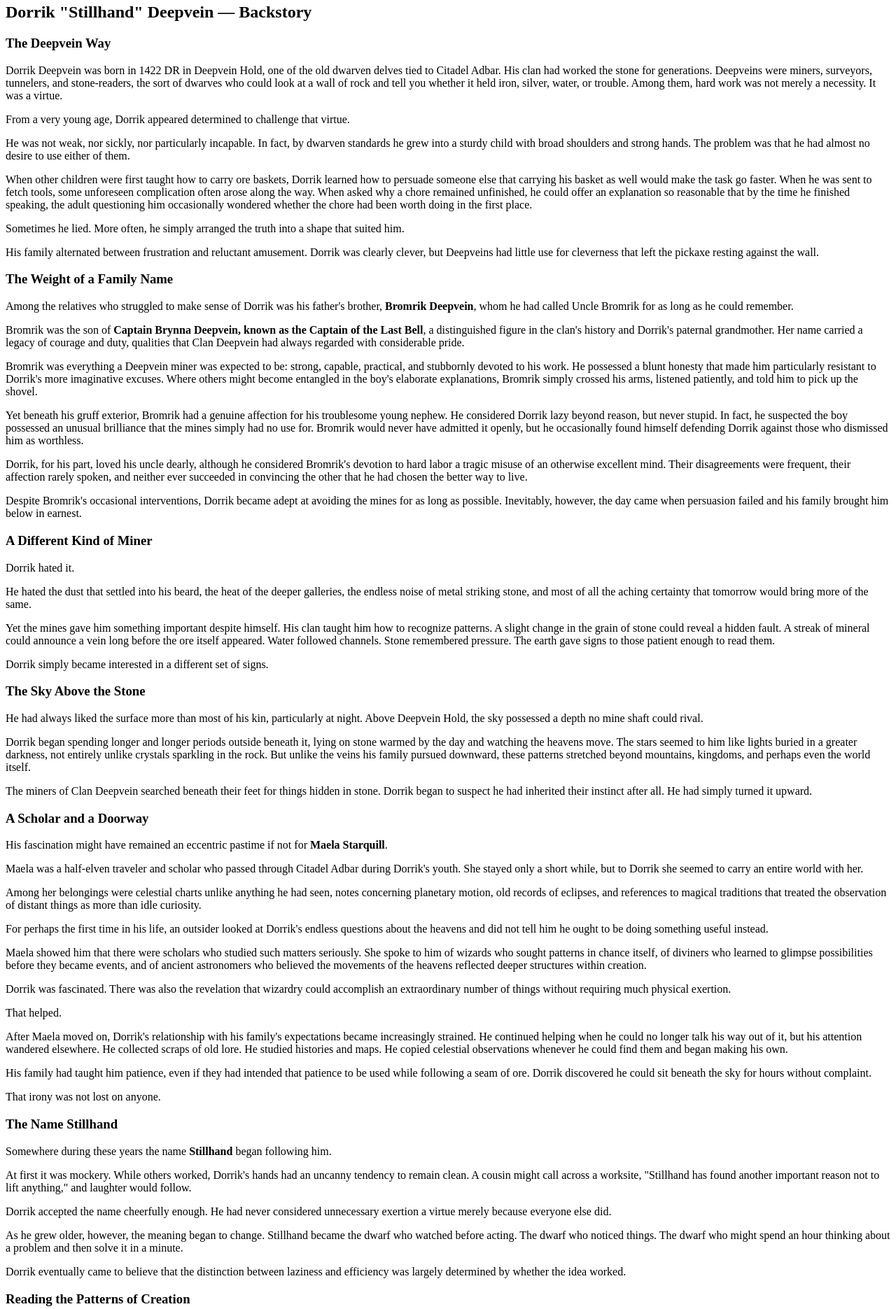
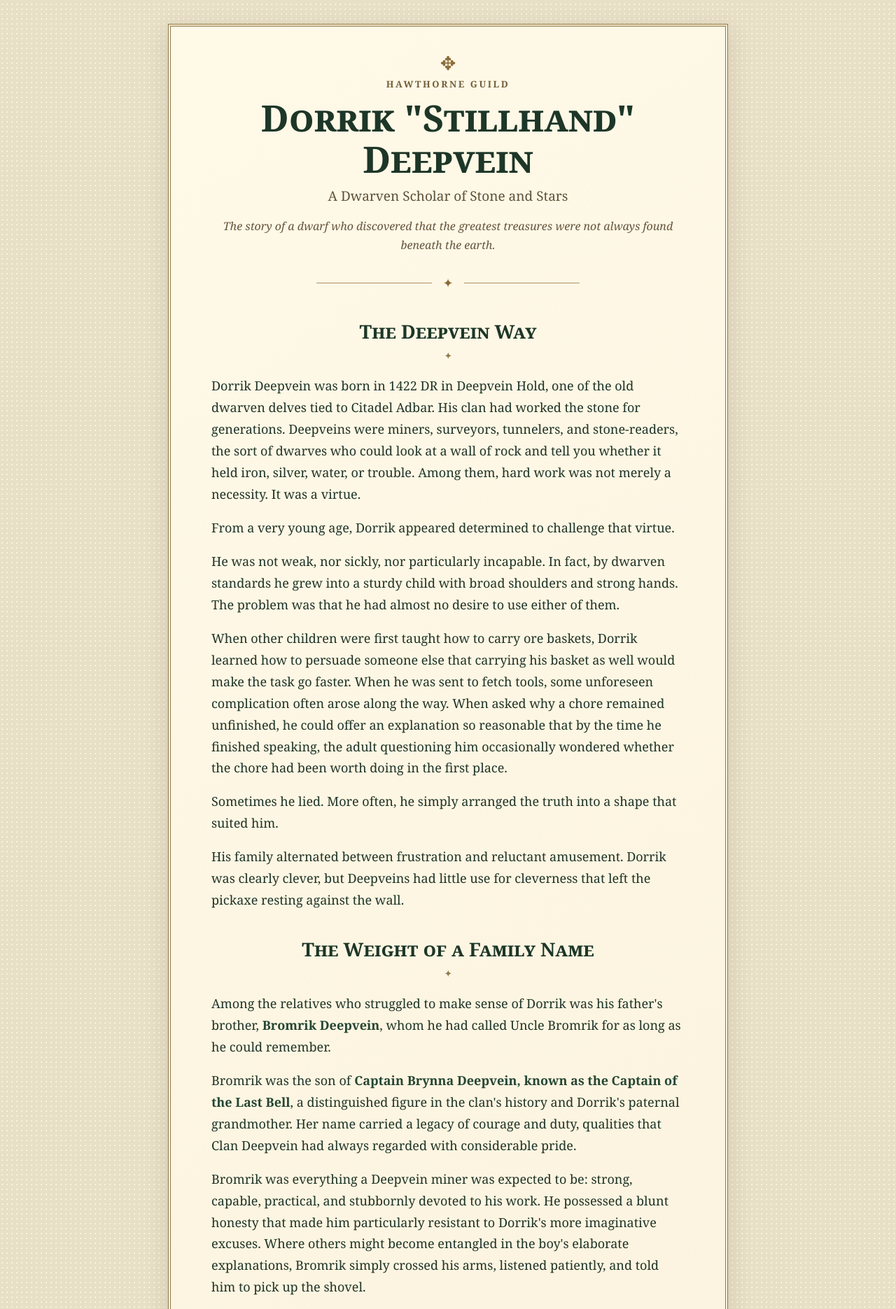
Before and after one commit to IamCaffy/hawthorne-alignment-atelier, a plain HTML site: page stillhand-backstory.html in a window 1280 px wide. Shown: the part 4-1875 px from the top of the page at 70% size. Drawn offline with Linux system fonts and the light colour scheme.

Commit message:
Create stillhand-backstory.html with structured content
Added HTML structure and metadata for Dorrik 'Stillhand' Deepvein's backstory, including title, description, and styles.

```diff
--- a/stillhand-backstory.html
+++ b/stillhand-backstory.html
@@ -1,7 +1,271 @@
 
-<h2>Dorrik "Stillhand" Deepvein — Backstory</h2>
+<!doctype html>
+<html lang="en">
+<head>
+  <meta charset="utf-8">
+  <meta name="viewport" content="width=device-width, initial-scale=1">
 
-<h3>The Deepvein Way</h3>
+  <meta name="description"
+        content="The story of Dorrik Stillhand Deepvein, a dwarven divination wizard of the Hawthorne Guild.">
+
+  <meta property="og:title"
+        content="Dorrik Stillhand Deepvein | Hawthorne Guild">
+
+  <meta property="og:description"
+        content="From the mines of Citadel Adbar to the mysteries of the stars, discover the story of Dorrik Stillhand Deepvein.">
+
+  <title>Dorrik "Stillhand" Deepvein | Hawthorne Guild</title>
+
+  <style>
+    :root {
+      color-scheme: light;
+      --ink: #203426;
+      --deep: #1d3627;
+      --gold: #907b4c;
+      --muted: #66553b;
+    }
+
+    * {
+      box-sizing: border-box;
+    }
+
+    body {
+      margin: 0;
+      color: var(--ink);
+      font: 18px/1.72 Georgia, 'Times New Roman', serif;
+      background: #e8dfc7;
+      background-image:
+        radial-gradient(#fff7df 1px, transparent 1px);
+      background-size: 7px 7px;
+    }
+
+    main {
+      width: min(800px, calc(100% - 32px));
+      margin: 38px auto;
+      padding: 38px clamp(24px, 5vw, 58px) 34px;
+      border: 4px double var(--gold);
+      background: linear-gradient(
+        145deg,
+        #fff9e8,
+        #f0e2c4
+      );
+      box-shadow: 0 10px 30px #564a342b;
+    }
+
+    /* Page header */
+
+    header {
+      text-align: center;
+      margin-bottom: 34px;
+    }
+
+    .mark {
+      font-size: 27px;
+      color: #8a6b37;
+      line-height: 1;
+    }
+
+    .eyebrow {
+      margin: 6px 0 2px;
+      font-size: 13px;
+      letter-spacing: .2em;
+      text-transform: uppercase;
+      color: #715d36;
+      font-weight: bold;
+    }
+
+    h1 {
+      color: var(--deep);
+      font-variant: small-caps;
+      font-size: clamp(34px, 5.6vw, 52px);
+      line-height: 1.12;
+      margin: 8px 0;
+    }
+
+    .subtitle {
+      font-size: 19px;
+      color: #5e5137;
+      margin: 8px 0;
+    }
+
+    .intro {
+      margin: 13px 0 0;
+      color: var(--muted);
+      font-size: 16px;
+      font-style: italic;
+    }
+
+    .ornament {
+      display: flex;
+      align-items: center;
+      gap: 15px;
+      justify-content: center;
+      margin: 24px auto 0;
+      color: #8a6b37;
+    }
+
+    .ornament::before,
+    .ornament::after {
+      content: "";
+      width: min(165px, 34%);
+      height: 1px;
+      background: #ab9261;
+    }
+
+    /* Backstory */
+
+    .story {
+      text-align: left;
+    }
+
+    .story section {
+      margin-bottom: 32px;
+    }
+
+    .story h2 {
+      color: var(--deep);
+      font-variant: small-caps;
+      font-size: 27px;
+      line-height: 1.25;
+      text-align: center;
+      margin: 38px 0 20px;
+      font-weight: bold;
+    }
+
+    .story h2::after {
+      content: "✦";
+      display: block;
+      font-size: 12px;
+      color: var(--gold);
+      margin-top: 10px;
+      font-variant: normal;
+    }
+
+    .story p {
+      margin: 0 0 17px;
+    }
+
+    .story strong {
+      color: #254633;
+      font-weight: bold;
+    }
+
+    .story em {
+      color: #68563b;
+    }
+
+    .story .emphasis {
+      font-style: italic;
+      text-align: center;
+      margin: 23px auto;
+      color: #715d36;
+    }
+
+    .story .closing {
+      text-align: center;
+      font-style: italic;
+      color: var(--deep);
+      font-size: 19px;
+      margin: 26px 0;
+    }
+
+    /* Footer */
+
+    footer {
+      text-align: center;
+      margin: 30px 0 0;
+      padding-top: 15px;
+      font-size: 14px;
+      color: #756344;
+      border-top: 1px solid #c5ae80;
+    }
+
+    /* Mobile */
+
+    @media (max-width: 640px) {
+      body {
+        font-size: 17px;
+      }
+
+      main {
+        margin: 14px auto;
+        padding: 25px 20px 23px;
+      }
+
+      .intro {
+        font-size: 15px;
+      }
+
+      .story h2 {
+        font-size: 24px;
+        margin-top: 30px;
+      }
+
+      .story section {
+        margin-bottom: 24px;
+      }
+    }
+
+    /* Print */
+
+    @media print {
+      body {
+        background: #fff;
+        font-size: 12pt;
+      }
+
+      main {
+        width: 100%;
+        margin: 0;
+        padding: 10px 25px;
+        border: 0;
+        box-shadow: none;
+        background: #fff;
+      }
+
+      .story h2 {
+        break-after: avoid;
+      }
+
+      .story p {
+        orphans: 3;
+        widows: 3;
+      }
+
+      footer {
+        display: none;
+      }
+    }
+  </style>
+</head>
+
+<body>
+<main>
+
+  <header>
+    <div class="mark" aria-hidden="true">✥</div>
+
+    <p class="eyebrow">Hawthorne Guild</p>
+
+    <h1>Dorrik "Stillhand" Deepvein</h1>
+
+    <p class="subtitle">
+      A Dwarven Scholar of Stone and Stars
+    </p>
+
+    <p class="intro">
+      The story of a dwarf who discovered that
+      the greatest treasures were not always
+      found beneath the earth.
+    </p>
+
+    <div class="ornament" aria-hidden="true">✦</div>
+  </header>
+
+  <article class="story">
+
+    <section>
+      <h2>The Deepvein Way</h2>
 
       <p>Dorrik Deepvein was born in 1422 DR in Deepvein Hold, one of the old dwarven delves tied to Citadel Adbar. His clan had worked the stone for generations. Deepveins were miners, surveyors, tunnelers, and stone-readers, the sort of dwarves who could look at a wall of rock and tell you whether it held iron, silver, water, or trouble. Among them, hard work was not merely a necessity. It was a virtue.</p>
 
@@ -14,8 +278,10 @@
       <p>Sometimes he lied. More often, he simply arranged the truth into a shape that suited him.</p>
 
       <p>His family alternated between frustration and reluctant amusement. Dorrik was clearly clever, but Deepveins had little use for cleverness that left the pickaxe resting against the wall.</p>
+    </section>
 
-<h3>The Weight of a Family Name</h3>
+    <section>
+      <h2>The Weight of a Family Name</h2>
 
       <p>Among the relatives who struggled to make sense of Dorrik was his father's brother, <strong>Bromrik Deepvein</strong>, whom he had called Uncle Bromrik for as long as he could remember.</p>
 
@@ -28,8 +294,10 @@
       <p>Dorrik, for his part, loved his uncle dearly, although he considered Bromrik's devotion to hard labor a tragic misuse of an otherwise excellent mind. Their disagreements were frequent, their affection rarely spoken, and neither ever succeeded in convincing the other that he had chosen the better way to live.</p>
 
       <p>Despite Bromrik's occasional interventions, Dorrik became adept at avoiding the mines for as long as possible. Inevitably, however, the day came when persuasion failed and his family brought him below in earnest.</p>
+    </section>
 
-<h3>A Different Kind of Miner</h3>
+    <section>
+      <h2>A Different Kind of Miner</h2>
 
       <p>Dorrik hated it.</p>
 
@@ -38,16 +306,20 @@
       <p>Yet the mines gave him something important despite himself. His clan taught him how to recognize patterns. A slight change in the grain of stone could reveal a hidden fault. A streak of mineral could announce a vein long before the ore itself appeared. Water followed channels. Stone remembered pressure. The earth gave signs to those patient enough to read them.</p>
 
       <p>Dorrik simply became interested in a different set of signs.</p>
+    </section>
 
-<h3>The Sky Above the Stone</h3>
+    <section>
+      <h2>The Sky Above the Stone</h2>
 
       <p>He had always liked the surface more than most of his kin, particularly at night. Above Deepvein Hold, the sky possessed a depth no mine shaft could rival.</p>
 
       <p>Dorrik began spending longer and longer periods outside beneath it, lying on stone warmed by the day and watching the heavens move. The stars seemed to him like lights buried in a greater darkness, not entirely unlike crystals sparkling in the rock. But unlike the veins his family pursued downward, these patterns stretched beyond mountains, kingdoms, and perhaps even the world itself.</p>
 
       <p>The miners of Clan Deepvein searched beneath their feet for things hidden in stone. Dorrik began to suspect he had inherited their instinct after all. He had simply turned it upward.</p>
+    </section>
 
-<h3>A Scholar and a Doorway</h3>
+    <section>
+      <h2>A Scholar and a Doorway</h2>
 
       <p>His fascination might have remained an eccentric pastime if not for <strong>Maela Starquill</strong>.</p>
 
@@ -61,15 +333,17 @@
 
       <p>Dorrik was fascinated. There was also the revelation that wizardry could accomplish an extraordinary number of things without requiring much physical exertion.</p>
 
-<p>That helped.</p>
+      <p class="emphasis">That helped.</p>
 
       <p>After Maela moved on, Dorrik's relationship with his family's expectations became increasingly strained. He continued helping when he could no longer talk his way out of it, but his attention wandered elsewhere. He collected scraps of old lore. He studied histories and maps. He copied celestial observations whenever he could find them and began making his own.</p>
 
       <p>His family had taught him patience, even if they had intended that patience to be used while following a seam of ore. Dorrik discovered he could sit beneath the sky for hours without complaint.</p>
 
       <p>That irony was not lost on anyone.</p>
+    </section>
 
-<h3>The Name Stillhand</h3>
+    <section>
+      <h2>The Name Stillhand</h2>
 
       <p>Somewhere during these years the name <strong>Stillhand</strong> began following him.</p>
 
@@ -80,8 +354,10 @@
       <p>As he grew older, however, the meaning began to change. Stillhand became the dwarf who watched before acting. The dwarf who noticed things. The dwarf who might spend an hour thinking about a problem and then solve it in a minute.</p>
 
       <p>Dorrik eventually came to believe that the distinction between laziness and efficiency was largely determined by whether the idea worked.</p>
+    </section>
 
-<h3>Reading the Patterns of Creation</h3>
+    <section>
+      <h2>Reading the Patterns of Creation</h2>
 
       <p>His studies led him gradually toward wizardry and, eventually, divination.</p>
 
@@ -96,8 +372,10 @@
       <p>He believed there was an order larger than any single deity, kingdom, clan, or mortal life. The movement of stars, the slow rhythms of worlds, the recurrence of seasons and conjunctions, the strange ways probabilities sometimes gathered around a moment—all seemed to him glimpses of something immense.</p>
 
       <p>He called it, when pressed to give it a name, <strong>the Deep and the Sky</strong>.</p>
+    </section>
 
-<h3>An Expensive Lesson in Literacy</h3>
+    <section>
+      <h2>An Expensive Lesson in Literacy</h2>
 
       <p>In time Dorrik traveled beyond the familiar holds of his youth. His ability to talk his way through difficulties proved nearly as useful as his magic.</p>
 
@@ -112,8 +390,10 @@
       <p>Dorrik calls it literacy.</p>
 
       <p>Neither has changed his opinion.</p>
+    </section>
 
-<h3>The Civilized Uses of Wizardry</h3>
+    <section>
+      <h2>The Civilized Uses of Wizardry</h2>
 
       <p>As the decades passed, Dorrik became increasingly comfortable with the life he had chosen. His spellbook grew alongside his astronomical journals, until it became difficult to tell where one ended and the other began.</p>
 
@@ -126,8 +406,10 @@
       <p><em>Tenser's Floating Disk</em> liberated an intelligent person from the indignity of carrying luggage, although Dorrik remained deeply disappointed that the spell stubbornly refused to carry him as well.</p>
 
       <p>The sight of Stillhand trudging unhappily down a road while an invisible force floated his belongings comfortably behind him became a familiar expression of the universe's sense of humor.</p>
+    </section>
 
-<h3>The Call of Hawthorne</h3>
+    <section>
+      <h2>The Call of Hawthorne</h2>
 
       <p>Eventually, reports concerning the <strong>Hawthorne Guild</strong> reached him.</p>
 
@@ -144,8 +426,10 @@
       <p>The guild's new home interested him even more. Hawthorne possessed a university, an All-Faiths Temple, access to travelers from across Faerûn, and adventurers who returned with accounts of other planes.</p>
 
       <p>Most impressively, the city possessed a permanent teleportation circle. Dorrik considered teleportation compelling evidence that civilization was, despite occasional setbacks, progressing in the correct direction.</p>
+    </section>
 
-<h3>Choosing His Own Path</h3>
+    <section>
+      <h2>Choosing His Own Path</h2>
 
       <p>By the time he arrived in Hawthorne, Stillhand was seventy-seven years old: mature enough to have accumulated habits that were unlikely ever to leave him, yet young enough by dwarven reckoning to have many years ahead.</p>
 
@@ -167,4 +451,17 @@
 
       <p>Now, for perhaps the first time, he had chosen somewhere to go himself.</p>
 
-<p><em>He only hoped it would not involve too much walking.</em></p>
+      <p class="closing">
+        He only hoped it would not involve too much walking.
+      </p>
+    </section>
+
+  </article>
+
+  <footer>
+    ✥ &nbsp; Hawthorne Guild &nbsp; ✥
+  </footer>
+
+</main>
+</body>
+</html>
```
Lines whose indentation alone changed are shown as unchanged.
